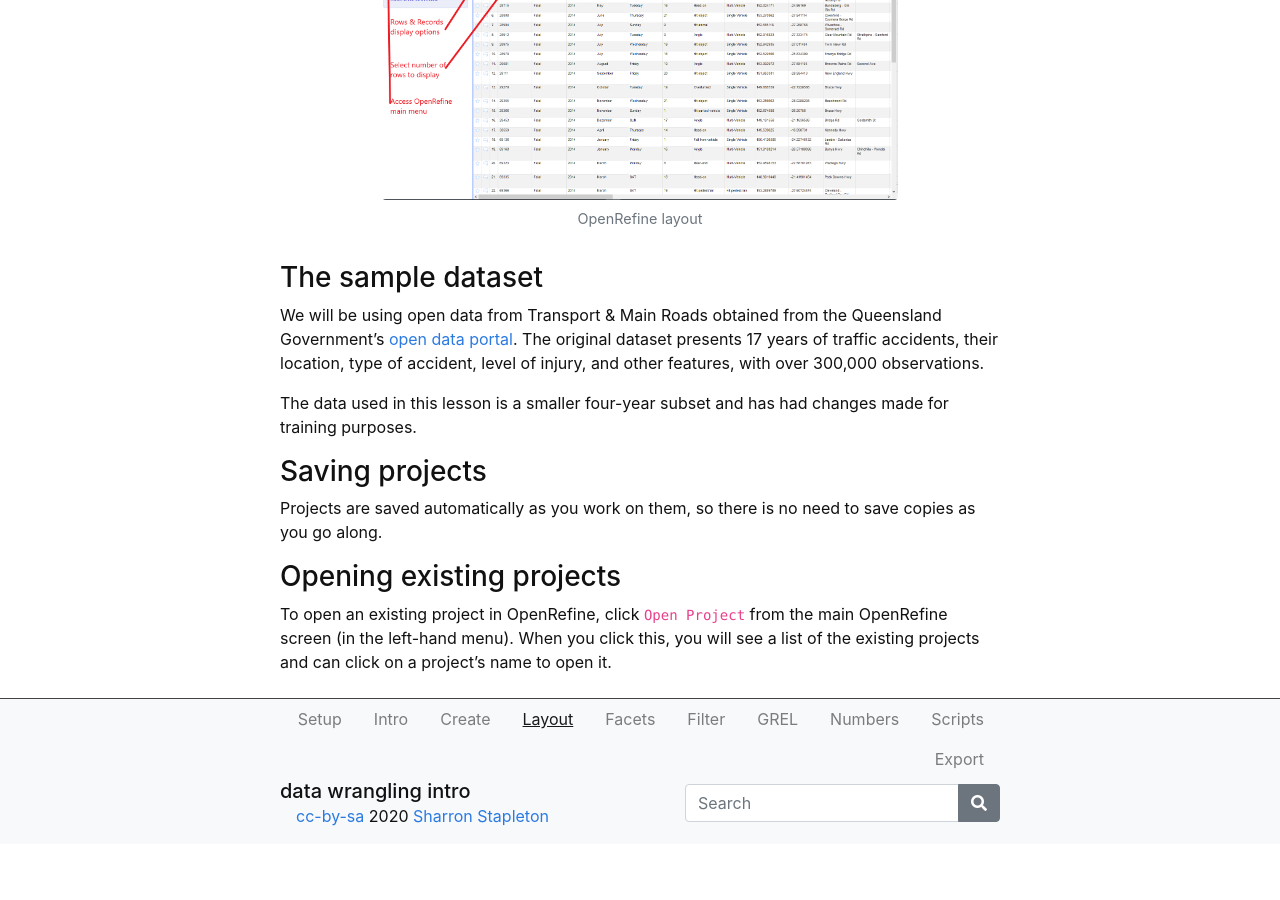
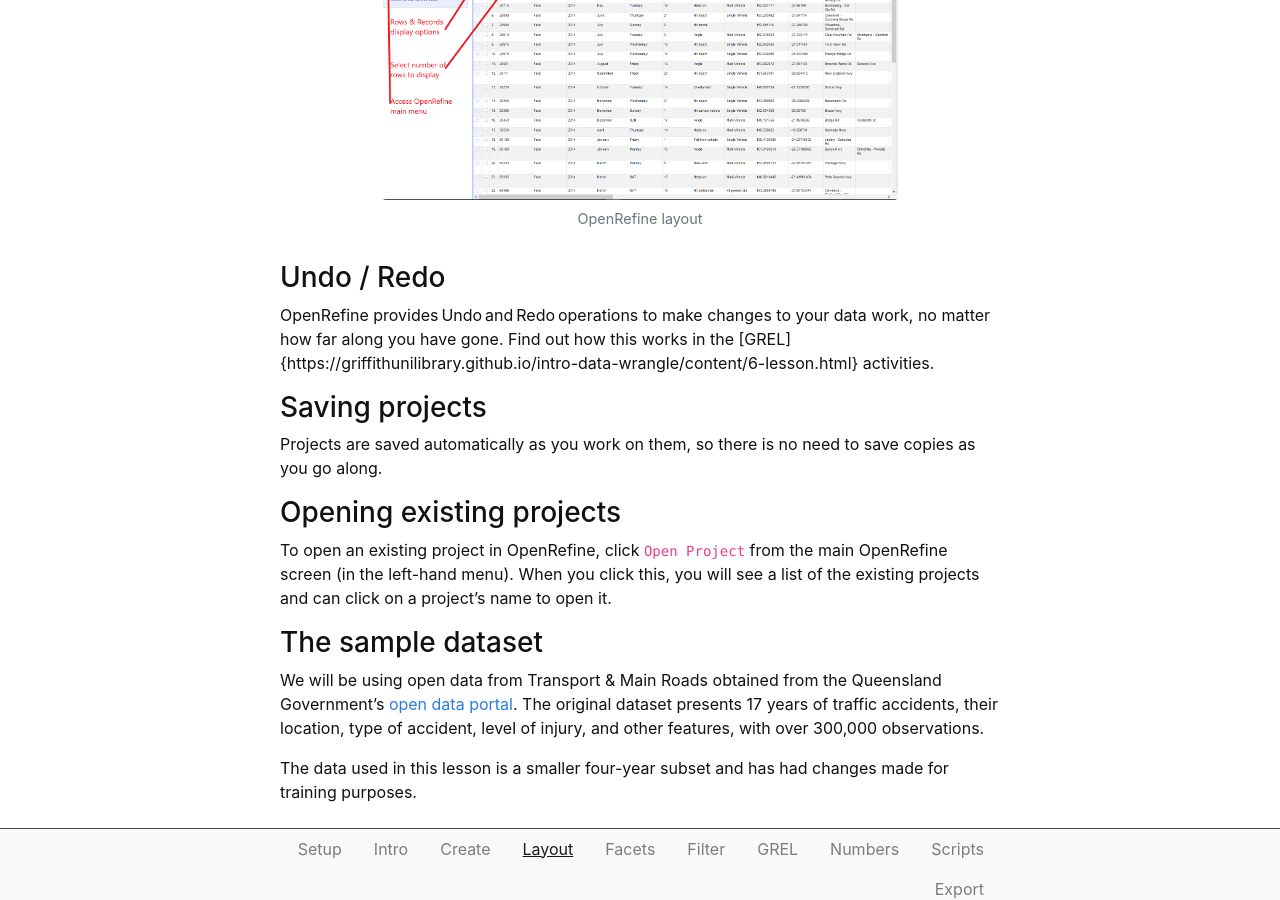
Before and after one commit to GULibrarySandbox/intro-data-wrangle, a Jekyll site: the page built from content/3-lesson.md, in a window 1280 px wide and 900 px high, scrolled down 952 px. Built offline with Jekyll 4.4.1, drawn with Linux system fonts in a browser that asks for light colours; before the commit the page ends 1796 px from its top, so only the background shows below that.

Commit message:
Update 3-lesson.md

```diff
--- a/content/3-lesson.md
+++ b/content/3-lesson.md
@@ -32,13 +32,9 @@ This is useful when working with `xml` files, MARC records, as well as `csv` fil
 
 {% include figure.html img="ORLayout.png" alt="OpenRefine layout" caption="OpenRefine layout" width="75%" %}
 
-### The sample dataset
+### Undo / Redo
 
-We will be using open data from Transport & Main Roads obtained from the Queensland Government's [open
-data portal](https://data.qld.gov.au). The original dataset presents 17 years of traffic accidents, their location,
-type of accident, level of injury, and other features, with over 300,000 observations.
-
-The data used in this lesson is a smaller four-year subset and has had changes made for training purposes.
+OpenRefine provides Undo and Redo operations to make changes to your data work, no matter how far along you have gone. Find out how this works in the [GREL] {https://griffithunilibrary.github.io/intro-data-wrangle/content/6-lesson.html} activities.
 
 ### Saving projects
 
@@ -48,3 +44,11 @@ Projects are saved automatically as you work on them,  so there is no need to sa
 
 To open an existing project in OpenRefine, click  `Open Project`  from the main OpenRefine screen (in the left-hand menu).
 When you click this, you will see a list of the existing projects and can click on a project's name to open it.
+
+### The sample dataset
+
+We will be using open data from Transport & Main Roads obtained from the Queensland Government's [open
+data portal](https://data.qld.gov.au). The original dataset presents 17 years of traffic accidents, their location,
+type of accident, level of injury, and other features, with over 300,000 observations.
+
+The data used in this lesson is a smaller four-year subset and has had changes made for training purposes.
```
